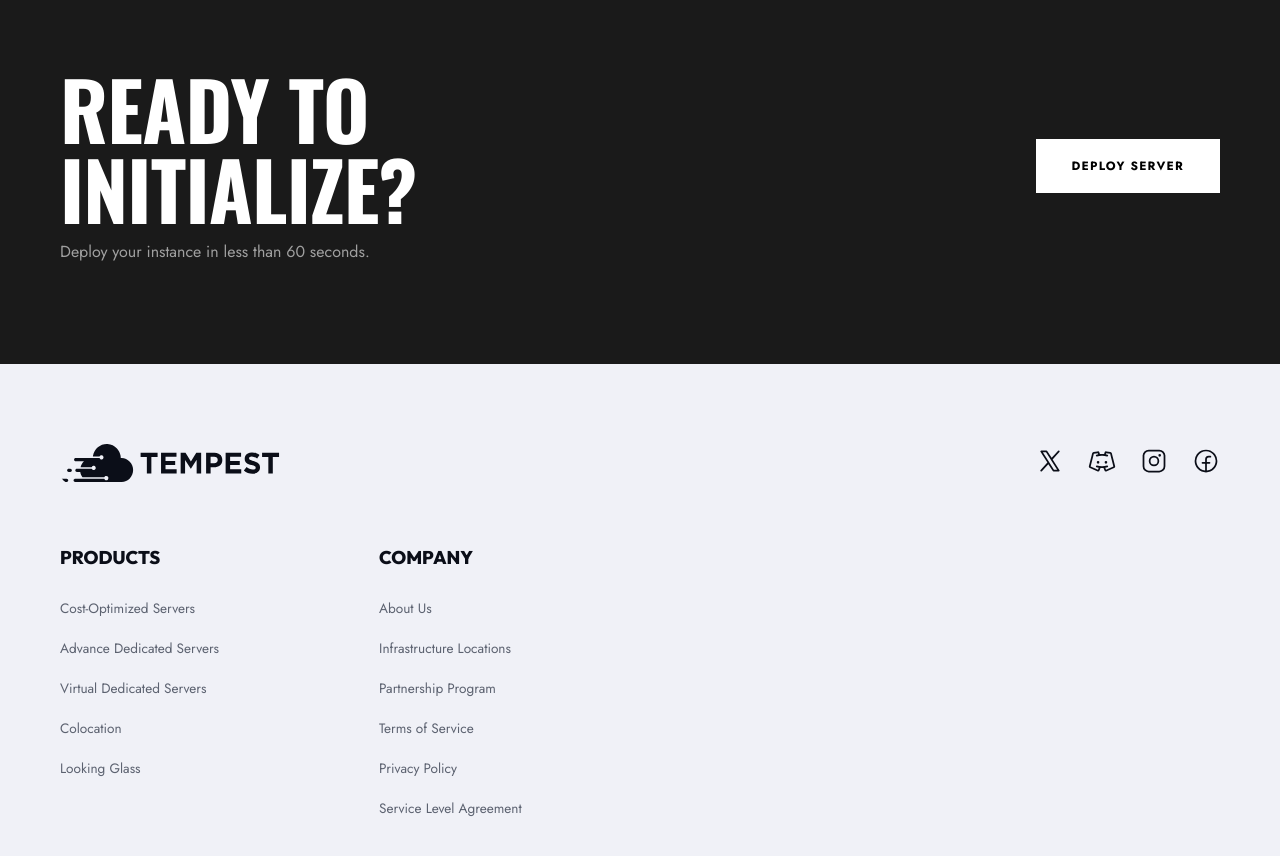
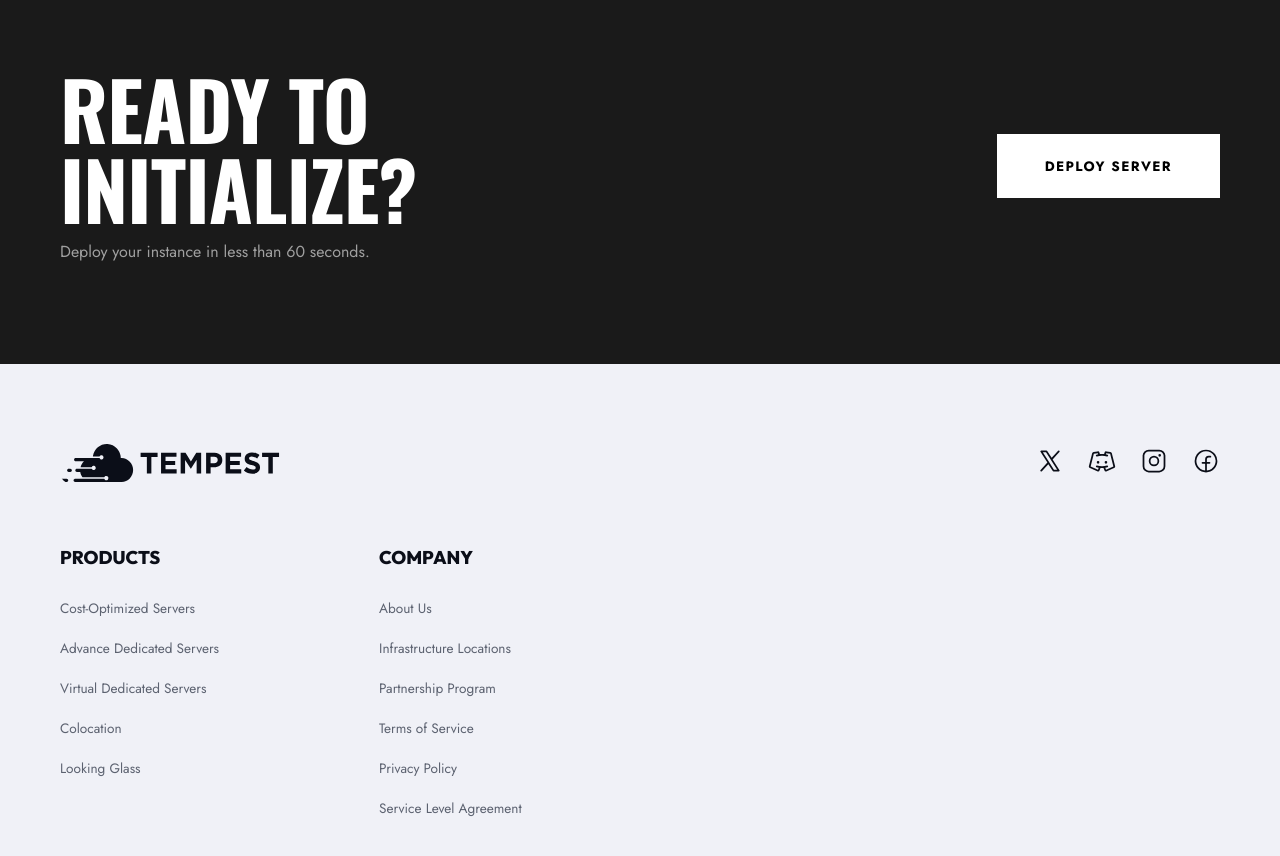
Before and after one commit to souiiii/Bytenia, a React (Vite) app: page /minecraft-servers in a window 1280 px wide. Shown: the part 4880-5736 px from the top of the page. Built offline with nearby package versions, Linux system fonts and the light colour scheme; what react-world-flags would draw is missing.

Commit message:
feat: add styles for MinecraftCTA component

```diff
--- a/src/components/MinecraftCTA/MinecraftCTA.css
+++ b/src/components/MinecraftCTA/MinecraftCTA.css
@@ -39,8 +39,8 @@
   background-color: #ffffff;
   color: #000000;
   border: none;
-  padding: 18px 36px;
-  font-size: 0.75rem;
+  padding: 22px 48px;
+  font-size: 0.85rem;
   font-weight: 800;
   text-transform: uppercase;
   letter-spacing: 0.1em;
```
